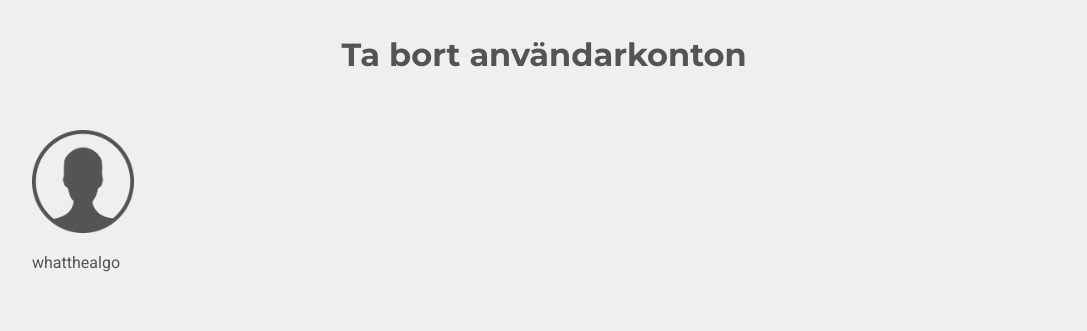
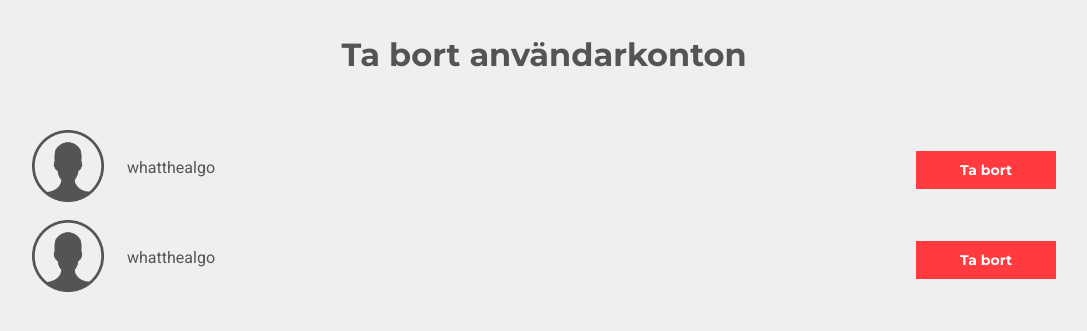
Before and after one commit to esplito/literature-site, a PHP site: page /pages/removeacc.php in a window 1280 px wide. Shown: the part 100-431 px from the top of the page, without its empty margins (96-1183 px from the left). Run offline with PHP 8.4, Linux system fonts and the light colour scheme.

Commit message:
Completed remove account page

```diff
--- /dev/null
+++ b/assets/styles/modules/_floats.css
@@ -0,0 +1,7 @@
+.f-left{
+	float: left;
+}
+
+.f-right{
+	float: right;
+}
--- a/assets/styles/modules/_section.css
+++ b/assets/styles/modules/_section.css
@@ -43,10 +43,6 @@
 	width: 140px;
 }
 
-.section__btn--right{
-	float: right;
-}
-
 .section__col-4{
 	float: center;
 	width: 33.33%;
@@ -72,10 +68,6 @@
 	display: inline-block;
 }
 
-.section__col-12--left{
-	text-align: left;
-}
-
 .section__col--s-margin{
 	margin-left: -50px;
     margin-right: -50px;
@@ -94,8 +86,6 @@
 	margin-right: auto;
 }
 
-
-
 .section__book{
 	float: left;
 	width: 100%;
--- a/assets/styles/modules/_user.css
+++ b/assets/styles/modules/_user.css
@@ -2,12 +2,17 @@
 	width: 90%;
 }
 
-.user__image--small{
-	width: 10%;
+.user__image-holder{
+	width: 80px;
 }
 
-.user__id{
-	float: left;
+.user__name{
+	display: inline-block;
+	margin-left: 15px;
+}
+
+.user__name > p{
+	margin-top: 28px;
 }
 
 .user__info{
@@ -21,4 +26,14 @@
 .user__row{
 	width: 100%;
 	margin-bottom: 10px;
+	overflow: hidden;
 }
+
+.user__row > div{
+	display: inline-block;
+	height: 80px;
+}
+
+.user__delete{
+	padding-top: 21px;
+}
--- a/assets/styles/styles.css
+++ b/assets/styles/styles.css
@@ -12,3 +12,4 @@
 @import "modules/_user.css";
 @import "modules/_book.css";
 @import "modules/_review.css";
+@import "modules/_floats.css";
--- a/pages/removeacc.php
+++ b/pages/removeacc.php
@@ -42,22 +42,37 @@
       </div>
       <div class="section__row">
         <div class="section__col-12">
-          <div class="section__col-12--left">
-            <a href="#">
-              <img class="user__image--small" src="../assets/images/profile_pic.png">
-            </a>
+          <div class="user__row section__row--align-l">
+            <div class="user__image-holder f-left">
+              <a href="#">
+                <img class="user__image" src="../assets/images/profile_pic.png">
+              </a>
+            </div>
+            <div class="user__name f-left">
+              <p>whatthealgo</p>
+            </div>
+            <div class="user__delete f-right">
+              <a href="#" class="section__btn-link">
+                <button class="btn btn--small btn--b-text">Ta bort</button>
+              </a>
+            </div>
           </div>
 
-            <div class="user__id">
+          <div class="user__row section__row--align-l">
+            <div class="user__image-holder f-left">
+              <a href="#">
+                <img class="user__image" src="../assets/images/profile_pic.png">
+              </a>
+            </div>
+            <div class="user__name f-left">
               <p>whatthealgo</p>
             </div>
-
-            <!--<div class="section__btn--right">
-            <a href="#" class="section__btn-link">
-              <button class="btn btn--small btn--b-text">Ta bort användare</button>
-            </a>
-          </div>-->
-
+            <div class="user__delete f-right">
+              <a href="#" class="section__btn-link">
+                <button class="btn btn--small btn--b-text">Ta bort</button>
+              </a>
+            </div>
+          </div>
         </div>
       </div>
 
```
